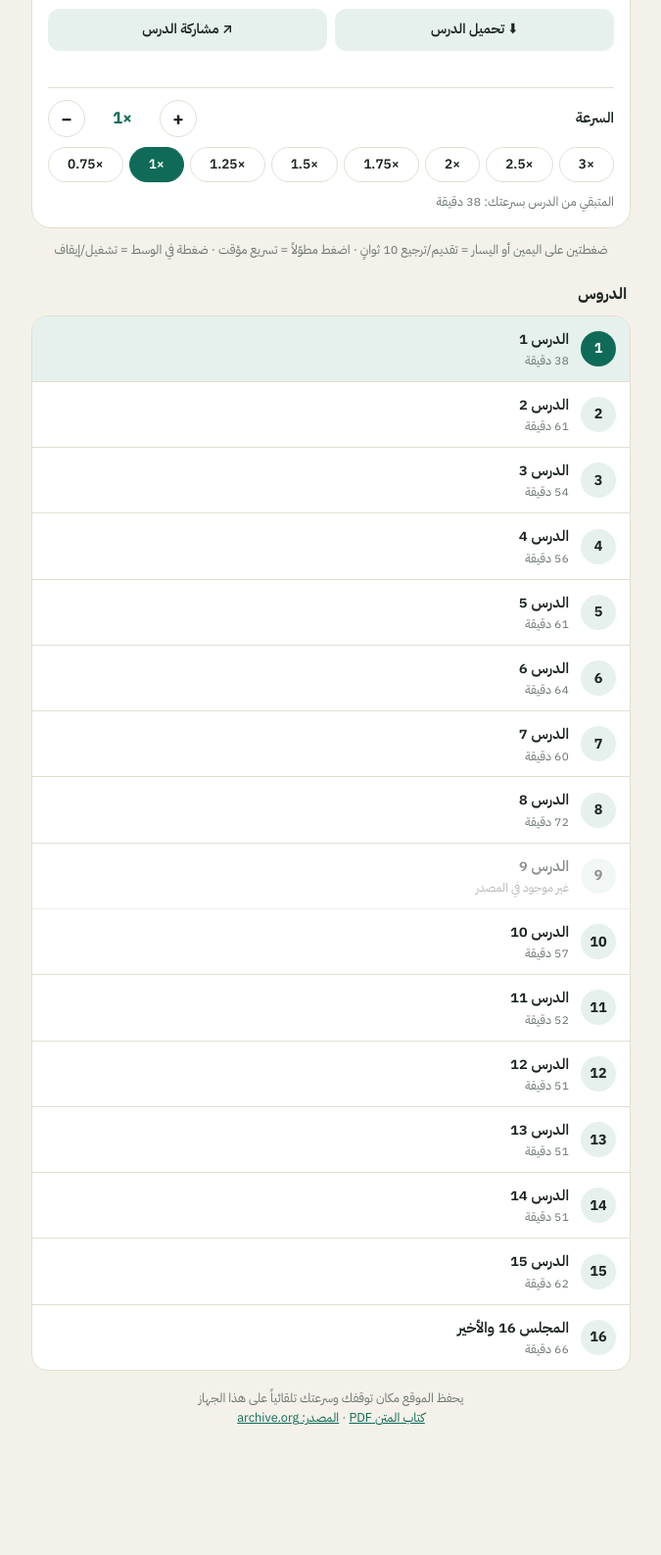
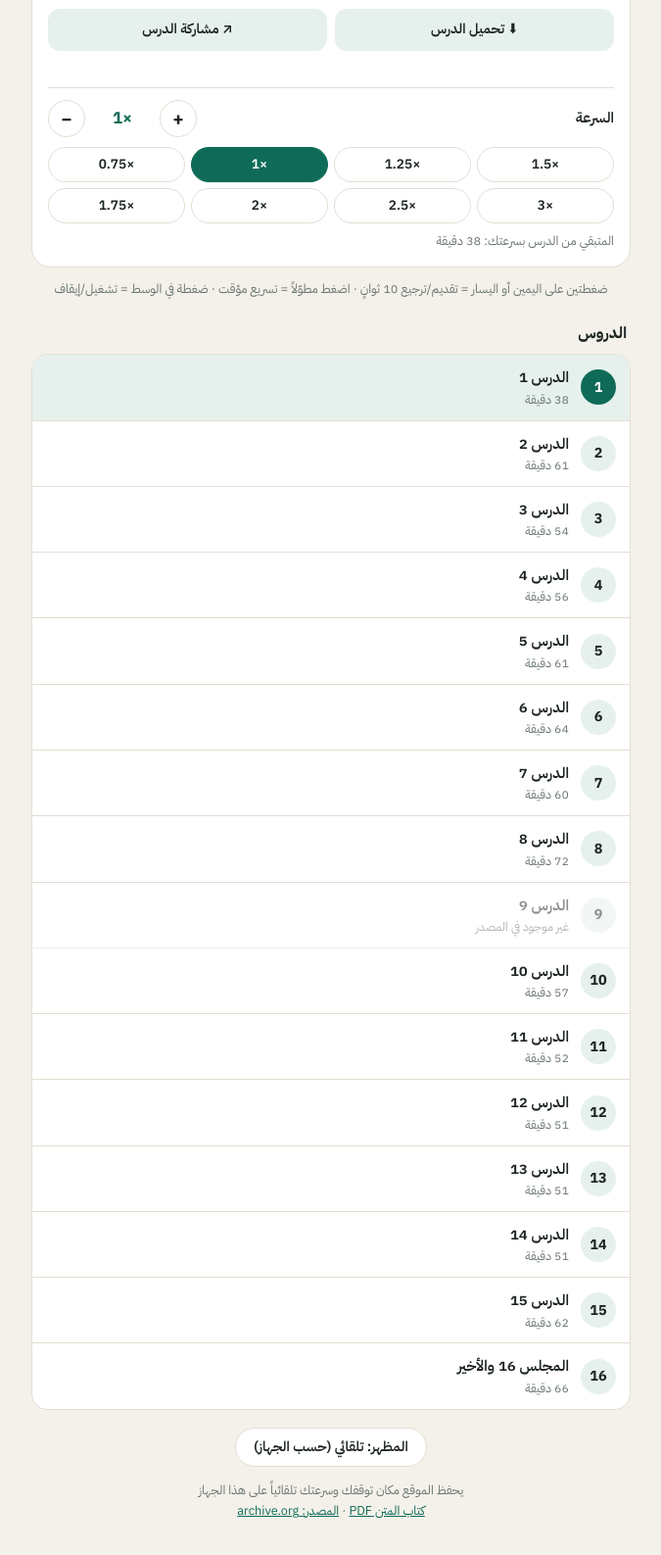
Before and after one commit to ZD902/irshad-audio, a plain HTML site: page index.html in a window 1280 px wide. Shown: the part 377-1964 px from the top of the page at 98% size, without its empty margins (302-977 px from the left). Before the commit the page ends 1895 px from the top, so only its background shows below. Drawn offline with Linux system fonts and the light colour scheme.

Commit message:
Add theme toggle and show all speed presets
Co-Authored-By: Claude Fable 5.2 <noreply@anthropic.com>
Claude-Session: https://claude.ai/code/session_01NuQwMRoM6GiniGACfjN79E

```diff
--- a/index.html
+++ b/index.html
@@ -11,7 +11,8 @@
 <link href="https://fonts.googleapis.com/css2?family=IBM+Plex+Sans+Arabic:wght@400;500;600;700&display=swap" rel="stylesheet">
 <style>
 :root{--bg:#f4f1ea;--card:#fff;--ink:#1c2422;--mut:#6b7672;--line:#e3ded2;--acc:#0f6b57;--acc2:#0f3d33;--soft:#e6f1ed}
-@media(prefers-color-scheme:dark){:root{--bg:#0e1513;--card:#17201d;--ink:#eef2f0;--mut:#93a09b;--line:#26322e;--acc:#3fbf9f;--acc2:#0f3d33;--soft:#1d2e29}}
+@media(prefers-color-scheme:dark){:root:not([data-theme=light]){--bg:#0e1513;--card:#17201d;--ink:#eef2f0;--mut:#93a09b;--line:#26322e;--acc:#3fbf9f;--acc2:#0f3d33;--soft:#1d2e29}}
+:root[data-theme=dark]{--bg:#0e1513;--card:#17201d;--ink:#eef2f0;--mut:#93a09b;--line:#26322e;--acc:#3fbf9f;--acc2:#0f3d33;--soft:#1d2e29}
 *{box-sizing:border-box;margin:0}
 body{font-family:"IBM Plex Sans Arabic",-apple-system,"Segoe UI",Tahoma,sans-serif;background:var(--bg);color:var(--ink);line-height:1.6;-webkit-tap-highlight-color:transparent}
 .wrap{max-width:640px;margin:0 auto;padding:18px 14px 60px}
@@ -48,8 +49,8 @@ button{font:inherit;color:var(--ink);cursor:pointer}
 .step{display:flex;align-items:center;gap:6px;direction:ltr}
 .step button{width:38px;height:38px;border-radius:50%;border:1px solid var(--line);background:var(--card);font-size:1.2rem;font-weight:700;line-height:1}
 #sv{min-width:64px;text-align:center;font-weight:700;font-size:1.05rem;color:var(--acc);font-variant-numeric:tabular-nums}
-.chips{display:flex;gap:6px;margin-top:10px;direction:ltr;overflow-x:auto;padding-bottom:2px}
-.chip{flex:1 0 auto;min-width:48px;border:1px solid var(--line);background:var(--card);border-radius:99px;padding:6px 8px;font-size:.85rem;font-weight:600}
+.chips{display:flex;flex-wrap:wrap;gap:6px;margin-top:10px;direction:ltr}
+.chip{flex:1 0 21%;min-width:48px;border:1px solid var(--line);background:var(--card);border-radius:99px;padding:6px 8px;font-size:.85rem;font-weight:600}
 .chip.on{background:var(--acc);border-color:var(--acc);color:#fff}
 #left{font-size:.8rem;color:var(--mut);margin-top:8px}
 .fmsg{font-size:.8rem;color:var(--mut);margin-top:6px;min-height:1.2em;text-align:center}
@@ -70,6 +71,7 @@ h2{font-size:1rem;margin:22px 4px 8px}
 .item.miss{opacity:.5;cursor:default}
 footer{margin-top:18px;font-size:.8rem;color:var(--mut);text-align:center}
 footer a{color:var(--acc)}
+#theme{margin:0 auto 14px;display:block;border:1px solid var(--line);background:var(--card);border-radius:99px;padding:8px 18px;font-weight:600;font-size:.88rem}
 </style>
 </head>
 <body>
@@ -115,7 +117,7 @@ footer a{color:var(--acc)}
 <h2>الدروس</h2>
 <div class="list" id="list"></div>
 
-<footer>يحفظ الموقع مكان توقفك وسرعتك تلقائياً على هذا الجهاز<br>
+<footer><button id="theme"></button>يحفظ الموقع مكان توقفك وسرعتك تلقائياً على هذا الجهاز<br>
 <a href="https://archive.org/download/Irshad_Ouli_Basair/Irshad_Ouli_Basair.pdf" target="_blank" rel="noopener">كتاب المتن PDF</a> · <a href="https://archive.org/details/Irshad_Ouli_Basair" target="_blank" rel="noopener">المصدر: archive.org</a></footer>
 </div>
 <audio id="audio" preload="metadata"></audio>
@@ -273,7 +275,10 @@ if('mediaSession'in navigator){
   h('seekbackward',()=>jump(-10));h('seekforward',()=>jump(10));
   h('previoustrack',()=>$('prev').click());h('nexttrack',()=>$('next').click());
 }
-paintSpeed();load(S.cur,false);
+const TH=['auto','light','dark'],THN={auto:'المظهر: تلقائي (حسب الجهاز)',light:'المظهر: فاتح ☀',dark:'المظهر: غامق ☾'};
+function paintTheme(){const t=TH.includes(S.theme)?S.theme:'auto';if(t==='auto')document.documentElement.removeAttribute('data-theme');else document.documentElement.dataset.theme=t;$('theme').textContent=THN[t]}
+$('theme').onclick=()=>{S.theme=TH[(TH.indexOf(S.theme||'auto')+1)%3];paintTheme();save()};
+paintTheme();paintSpeed();load(S.cur,false);
 </script>
 </body>
 </html>
```
